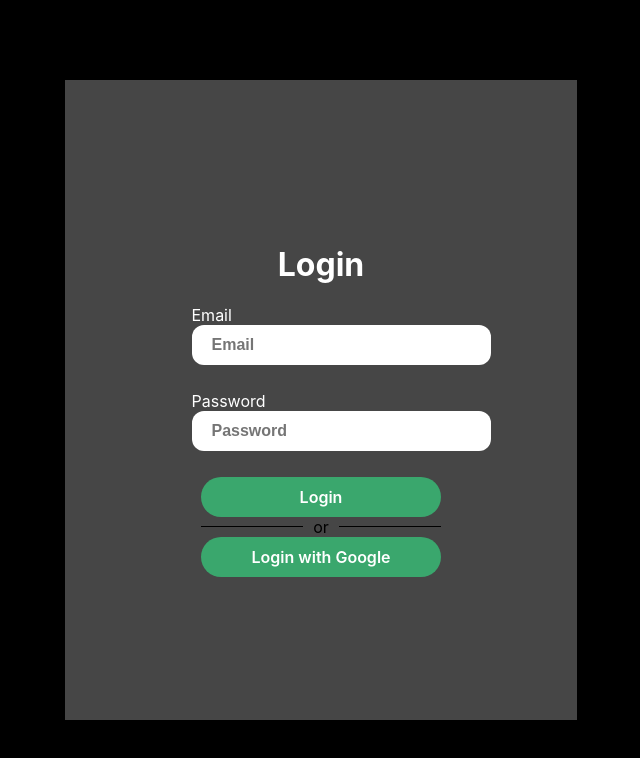
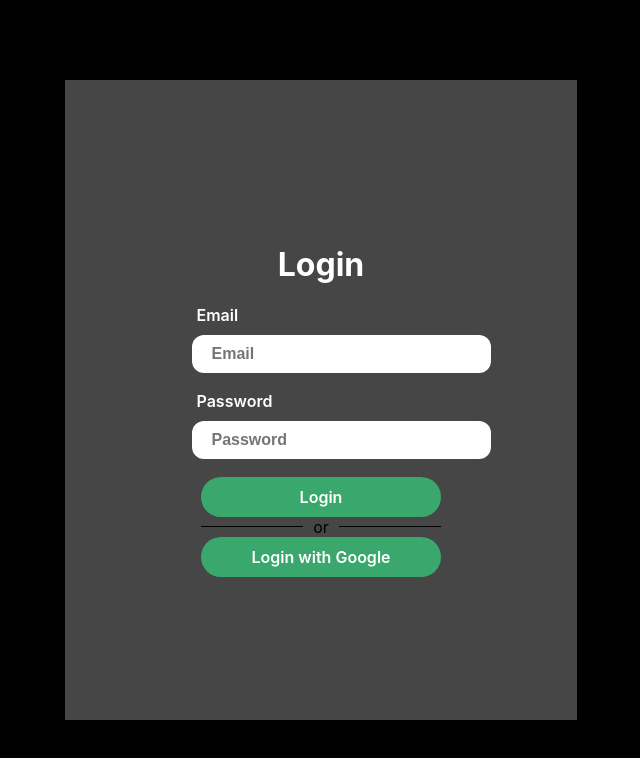
Before and after one commit to Erzenkell/g1-design-system, a React (Create React App) app: page / in a window 1280 px wide. Shown: the top 758 px of the page, without its empty margins (319-959 px from the left). Built offline with nearby package versions, Linux system fonts and the light colour scheme.

Commit message:
label improvements

```diff
--- a/src/components/Input/TextInput.css
+++ b/src/components/Input/TextInput.css
@@ -18,3 +18,10 @@
     font-weight: 600;
     background-color: #ffffff;
 }
+
+.text_input_label {
+    font-size: 16px;
+    font-weight: 600;
+    margin-bottom: 10px;
+    margin-left: 5px;
+}
--- a/src/components/Input/TextInput.js
+++ b/src/components/Input/TextInput.js
@@ -4,7 +4,7 @@ import "./TextInput.css";
 const TextInput = ({label, placeholder}) => {
     return (
         <div className="text_input_container">
-            <label>{label}</label>
+            <label className="text_input_label">{label}</label>
             <input type="text" className="text_input" placeholder={placeholder}/>
         </div>
     )
```
